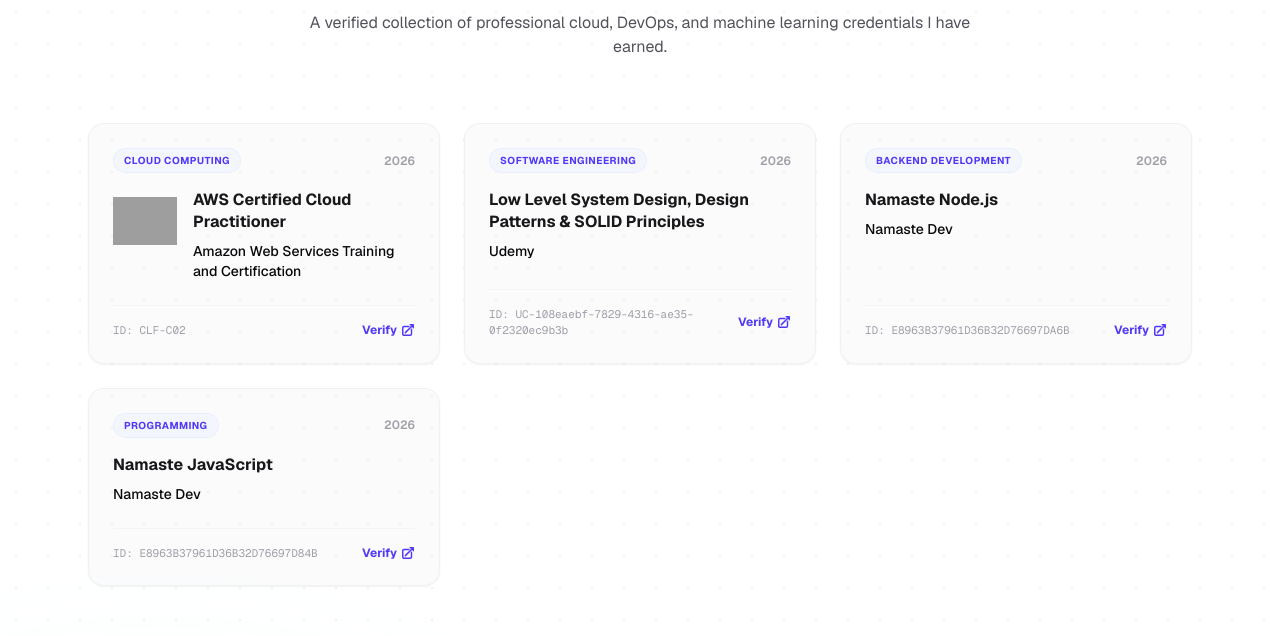
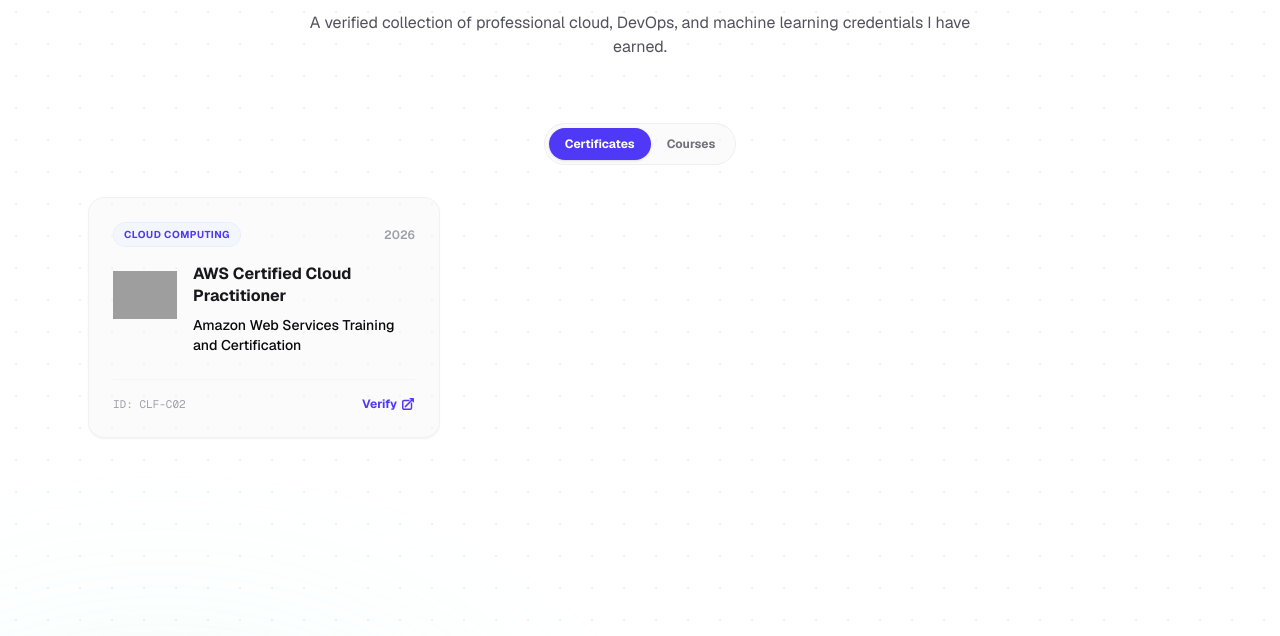
Before and after one commit to vanujak/portfolio, a Next.js app: page / in a window 1280 px wide. Shown: the part 3460-4096 px from the top of the page. Built offline with nearby package versions, Linux system fonts and the light colour scheme; no server answers; grey boxes are pictures that could not be loaded.

Commit message:
separate

```diff
--- a/src/components/Certificates.js
+++ b/src/components/Certificates.js
@@ -1,10 +1,15 @@
+"use client";
+
+import { useState } from "react";
 import Image from "next/image";
 
 export default function Certificates() {
+  const [activeType, setActiveType] = useState("certificate");
   const basePath =
     process.env.NEXT_PUBLIC_IS_STATIC_EXPORT === "true" ? "/portfolio" : "";
   const certificates = [
     {
+      type: "certificate",
       title: "AWS Certified Cloud Practitioner",
       issuer: "Amazon Web Services Training and Certification",
       date: "2026",
@@ -16,6 +21,7 @@
       category: "Cloud Computing",
     },
     {
+      type: "course",
       title: "Low Level System Design, Design Patterns & SOLID Principles",
       issuer: "Udemy",
       date: "2026",
@@ -25,6 +31,7 @@
       category: "Software Engineering",
     },
     {
+      type: "course",
       title: "Namaste Node.js",
       issuer: "Namaste Dev",
       date: "2026",
@@ -33,6 +40,7 @@
       category: "Backend Development",
     },
     {
+      type: "course",
       title: "Namaste JavaScript",
       issuer: "Namaste Dev",
       date: "2026",
@@ -41,6 +49,13 @@
       category: "Programming",
     },
   ];
+  const certificateTypes = [
+    { id: "certificate", label: "Certificates" },
+    { id: "course", label: "Courses" },
+  ];
+  const filteredCertificates = certificates.filter(
+    (cert) => cert.type === activeType,
+  );
 
   return (
     <section id="certificates" className="py-24 bg-transparent">
@@ -58,11 +73,35 @@
           </p>
         </div>
 
+        <div className="flex justify-center mb-8">
+          <div className="inline-flex rounded-full border border-zinc-200/50 dark:border-zinc-800/50 bg-background-secondary/35 p-1">
+            {certificateTypes.map((type) => {
+              const isActive = activeType === type.id;
+
+              return (
+                <button
+                  key={type.id}
+                  type="button"
+                  onClick={() => setActiveType(type.id)}
+                  aria-pressed={isActive}
+                  className={`rounded-full px-4 py-2 text-xs font-bold transition-all duration-300 ${
+                    isActive
+                      ? "bg-indigo-600 text-white shadow-sm dark:bg-indigo-500"
+                      : "text-zinc-500 hover:text-indigo-600 dark:text-zinc-400 dark:hover:text-indigo-400"
+                  }`}
+                >
+                  {type.label}
+                </button>
+              );
+            })}
+          </div>
+        </div>
+
         {/* Certificates Grid */}
         <div className="grid grid-cols-1 md:grid-cols-2 lg:grid-cols-3 gap-6">
-          {certificates.map((cert, index) => (
+          {filteredCertificates.map((cert, index) => (
             <div
-              key={index}
+              key={cert.credentialId}
               className="group bg-background-secondary/35 border border-zinc-200/40 dark:border-zinc-800/30 rounded-2xl p-6 shadow-xs hover:scale-[1.02] hover:border-indigo-500/50 dark:hover:border-indigo-400/50 hover:shadow-md transition-all duration-300 flex flex-col justify-between"
             >
               <div>
```
